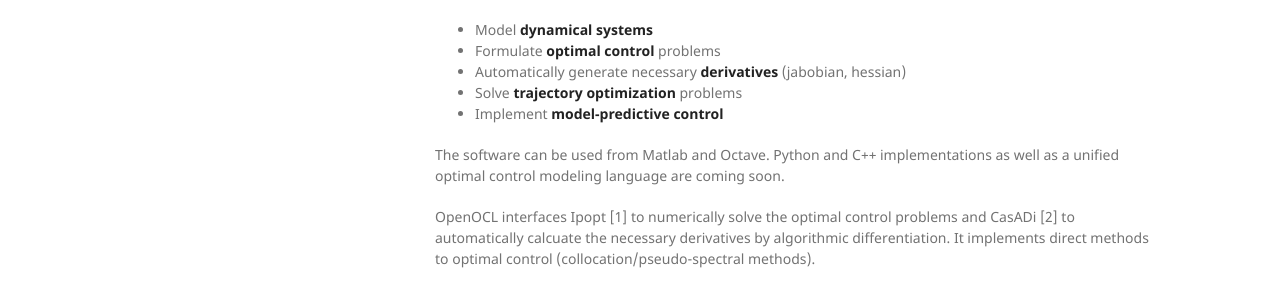
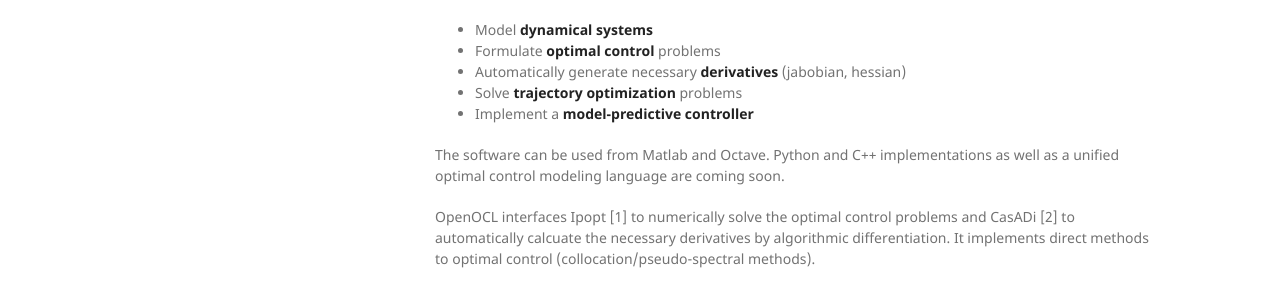
Before and after one commit to OpenOCL/openocl.github.io, a Jekyll site: the page built from index.md, in a window 1280 px wide and 900 px high. Shown: the part 430-719 px from the top of the window. Built offline with Jekyll 4.4.1, drawn with Linux system fonts in a browser that asks for light colours; our own code applies the rules of GitHub Pages for plain Markdown files.

Commit message:
Update index.md

```diff
--- a/index.md
+++ b/index.md
@@ -11,7 +11,7 @@
 * Formulate **optimal control** problems
 * Automatically generate necessary **derivatives** (jabobian, hessian)
 * Solve **trajectory optimization** problems
-* Implement **model-predictive control**
+* Implement a **model-predictive controller**
 
 The software can be used from Matlab and Octave. Python and C++ implementations as well as a unified optimal control modeling language are coming soon.
 
```
